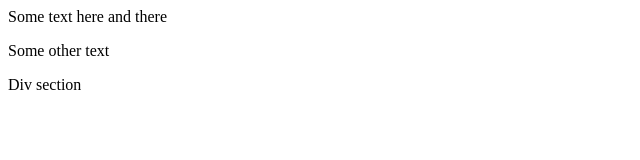
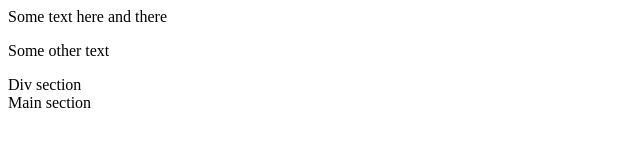
Before and after one commit to amha19/text-git-project, a plain HTML site: page index.html in a window 1280 px wide. Shown: the full height of the page, 0-640 px from the left. Drawn offline with Linux system fonts and the light colour scheme.

Commit message:
added main

```diff
--- a/index.html
+++ b/index.html
@@ -2,3 +2,4 @@
 <p>Some other text</p>
 
 <div>Div section</div>
+<main>Main section</main>
```
